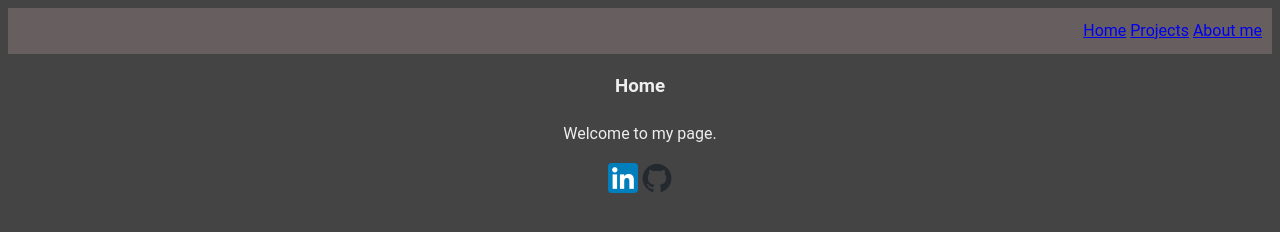
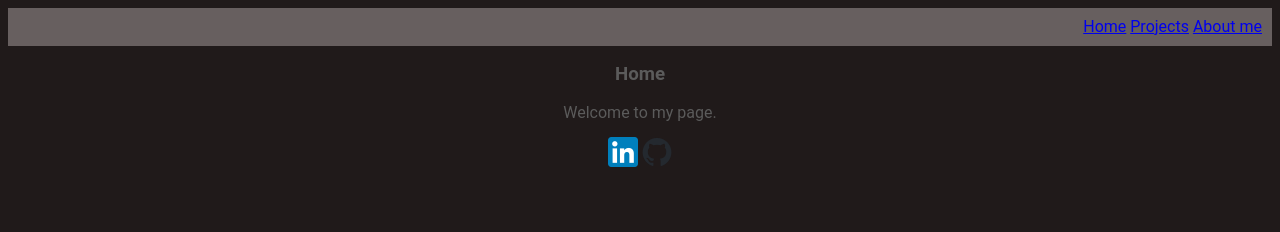
Before and after one commit to addisul/addisul.github.io, a plain HTML site: page index.html in a window 1280 px wide. Drawn offline with Linux system fonts and the light colour scheme.

Commit message:
Update style.css

```diff
--- a/style.css
+++ b/style.css
@@ -1,9 +1,9 @@
 /* Body and page styling */
 body {
     font-family: Roboto, sans-serif;
-    background-color: #444444 !important;
-    color: #eeeeee !important;
-    line-height: 1.6;
+    background-color: #201a1a !important;
+    color: #5b5b5b !important;
+    line-height: 1.1;
 }
 
 /* Navigation styling */
```
